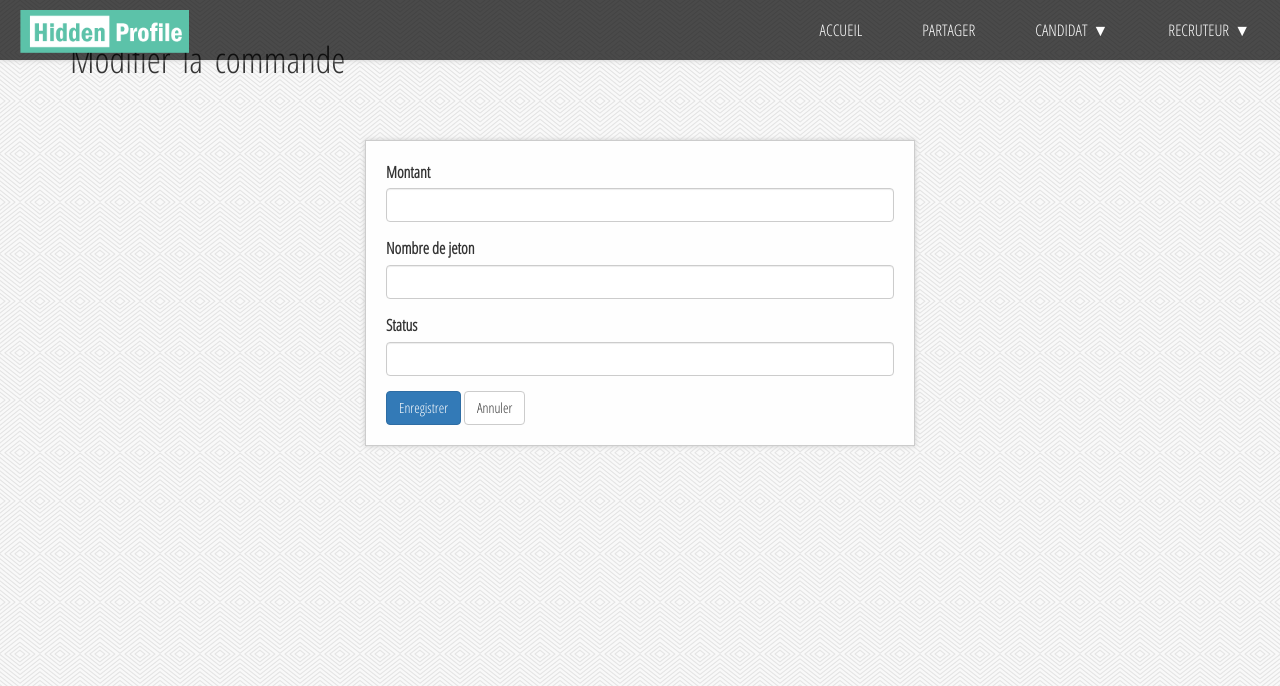
After one commit to WilliamB78/hidden_profile, a PHP site: template templates/admin/edit_commandes.html.twig in a window 1280 px wide. The commit adds this page. Shown: the top 686 px of the page. Run offline with PHP 8.4, Linux system fonts and the light colour scheme; the template is opened without the code that fills it, so the values that code supplies are empty; some libraries are stand-ins or nearby versions; some web fonts are replaced.

Commit message:
admin order control

```diff
--- a/src/Entity/User.php
+++ b/src/Entity/User.php
@@ -216,4 +216,9 @@ class User
     {
         return $this->role == 'user';
     }
+
+    public function isAdmin()
+    {
+        return $this->role == 'admin';
+    }
 }
--- a/src/Service/UserManager.php
+++ b/src/Service/UserManager.php
@@ -90,4 +90,9 @@ class UserManager
     {
         return $this->session->has('user') && $this->session->get('user')->isUser();
     }
+
+    public function isAdmin()
+    {
+        return $this->session->has('user') && $this->session->get('user')->isAdmin();
+    }
 }
--- /dev/null
+++ b/templates/admin/edit_commandes.html.twig
@@ -0,0 +1,30 @@
+{% extends "layout.html.twig" %}
+
+{% block title 'Admin - Modification de commande' %}
+
+{% block content %}
+    <h1>
+
+        Modifier la commande
+    </h1>
+    <form method="post">
+        <div class="form-group">
+            <label>Montant</label>
+            <input type="text" name="amount" value="{{ order.amount }}" class="form-control">
+        </div>
+        <div class="form-group">
+            <label>Nombre de jeton</label>
+            <input type="text" name="nb_of_tokens" value="{{ order.nb_of_tokens }}" class="form-control">
+        </div>
+        <div class="form-group">
+            <label>Status</label>
+            <input type="text" name="status" value="{{ order.status }}" class="form-control">
+        </div>
+        <button type="submit" class="btn btn-primary">
+            Enregistrer
+        </button>
+        <a href="{{ path('admin') }}" class="btn btn-default">
+            Annuler
+        </a>
+    </form>
+{% endblock %}
```
Also changed, not shown: src/Controller/Admin/OrderController.php (+26 -0 lines), src/Repository/OrderRepository.php (+15 -0 lines), templates/admin/gestion_commandes.html.twig (+10 -5 lines), templates/company/historique_commandes.html.twig (+10 -8 lines).
